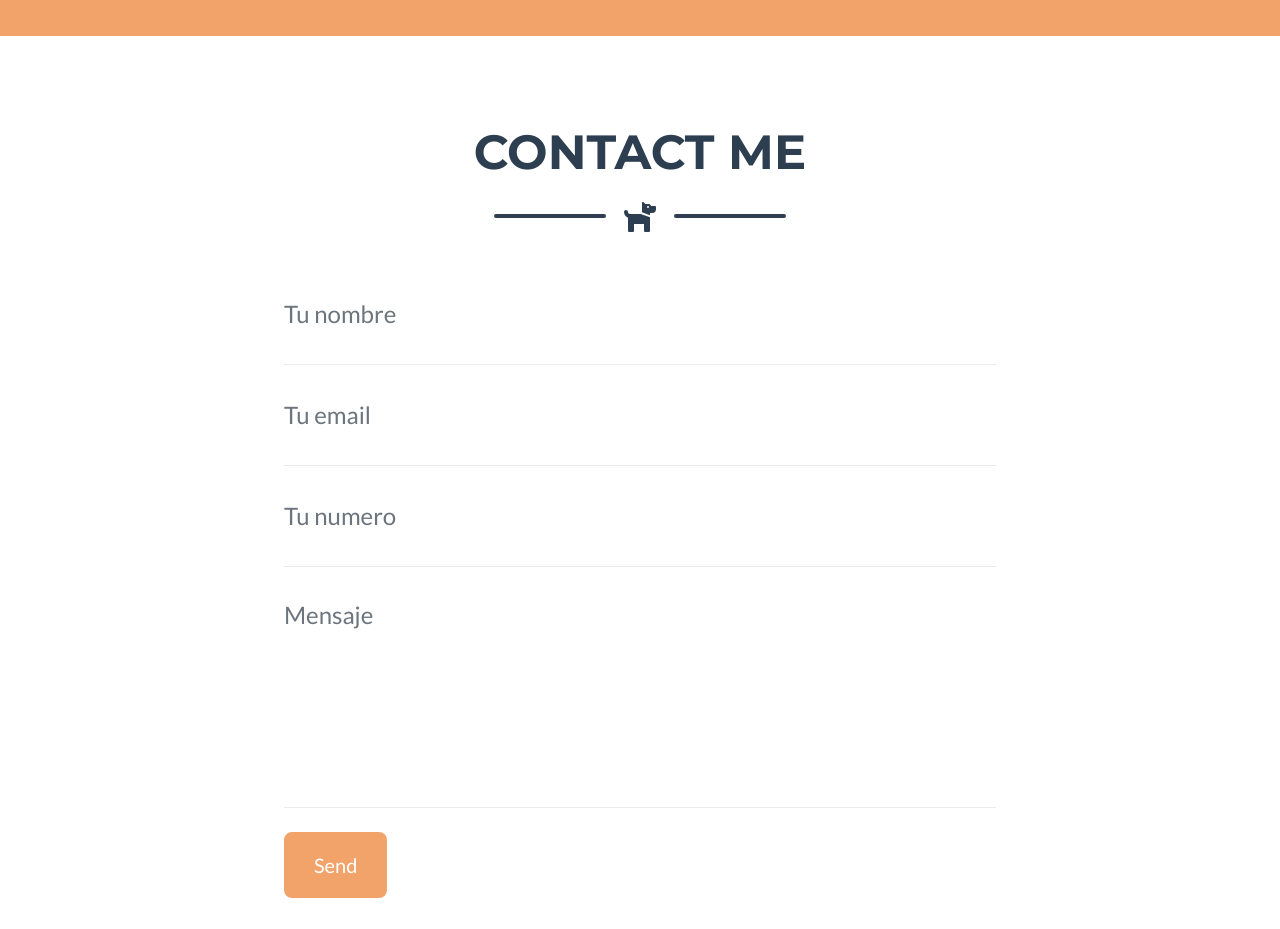
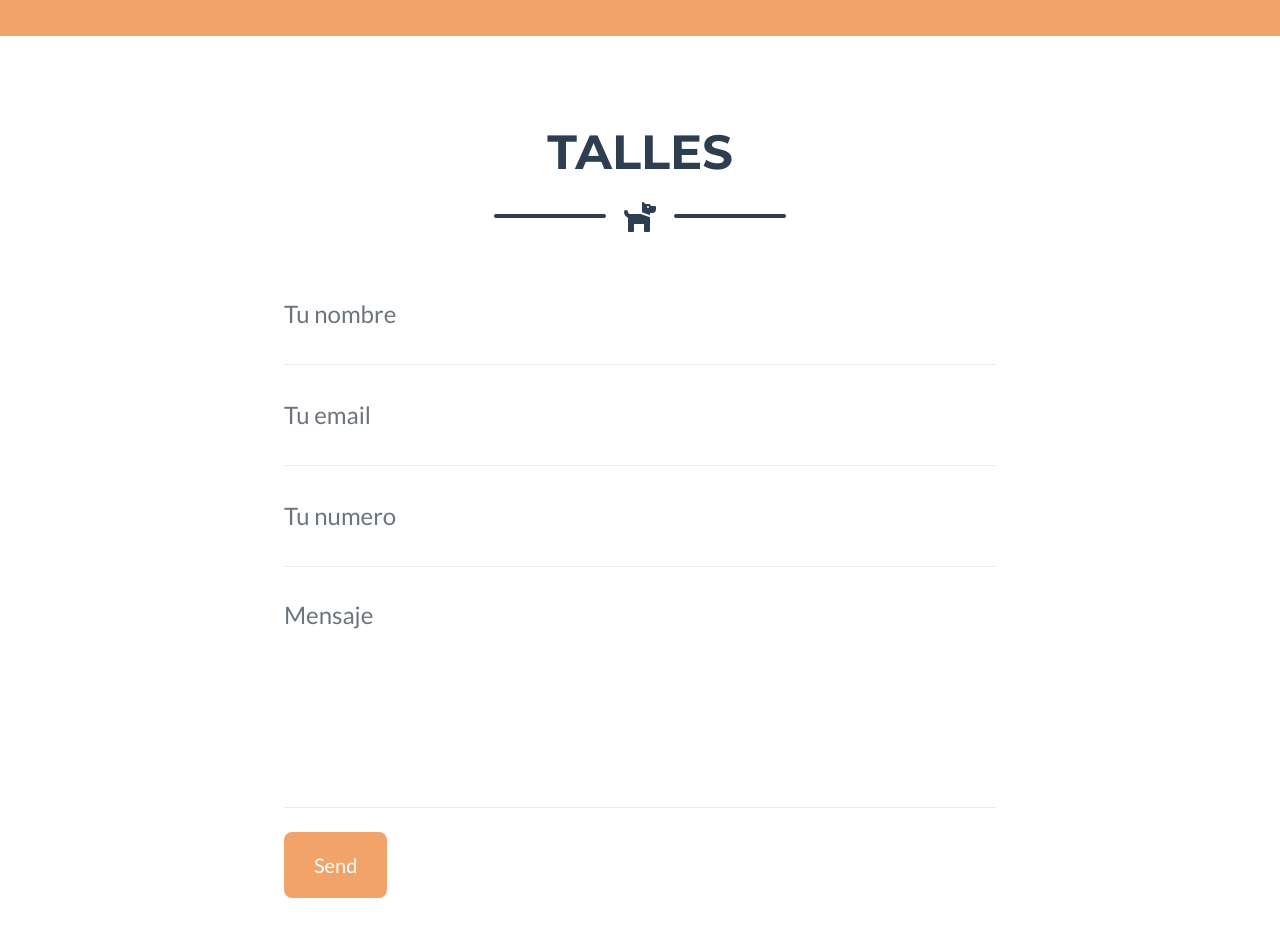
Before and after one commit to FlavioBernachia/PerritosConsentidos, a plain HTML site: page index.html in a window 1280 px wide. Shown: the part 2540-3469 px from the top of the page. Drawn offline with nearby package versions, Linux system fonts and the light colour scheme.

Commit message:
Update index.html

```diff
--- a/index.html
+++ b/index.html
@@ -160,7 +160,7 @@
         <section class="page-section" id="contact">
             <div class="container">
                 <!-- Contact Section Heading-->
-                <h2 class="page-section-heading text-center text-uppercase text-secondary mb-0">Contact Me</h2>
+                <h2 class="page-section-heading text-center text-uppercase text-secondary mb-0">Talles</h2>
                 <!-- Icon Divider-->
                 <div class="divider-custom">
                     <div class="divider-custom-line"></div>
```
